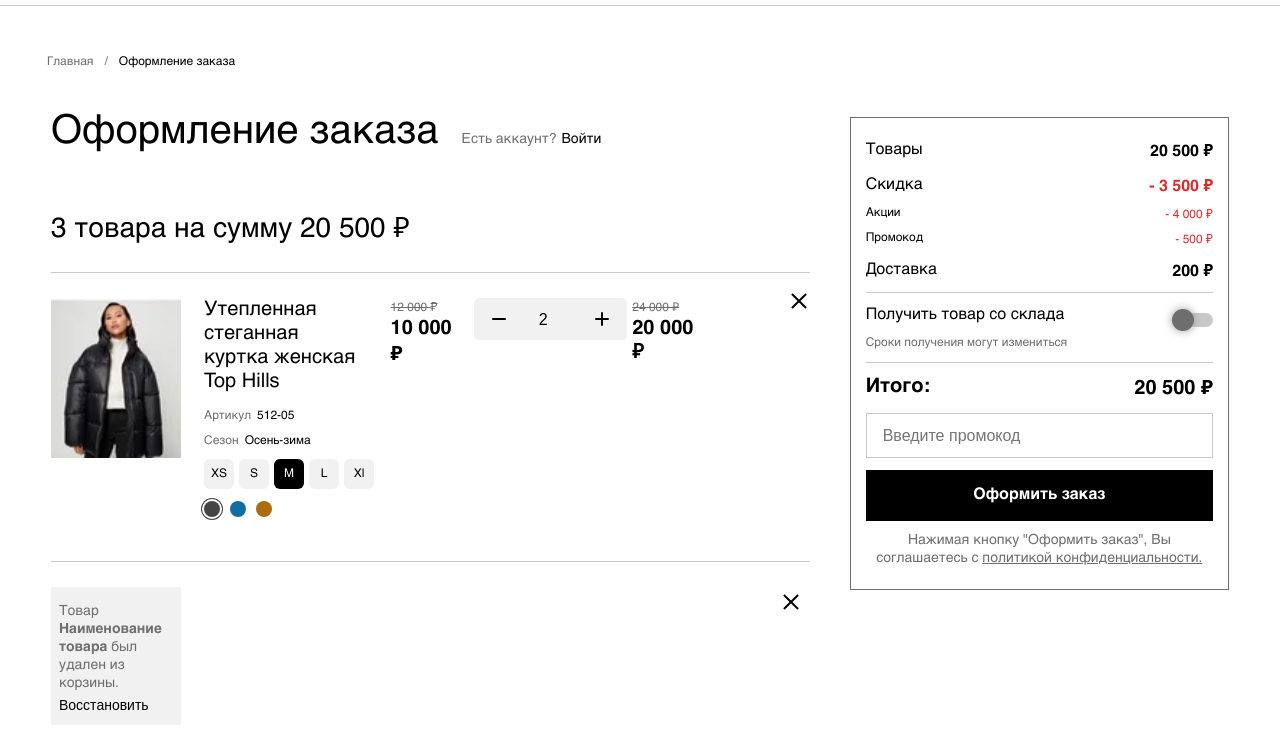
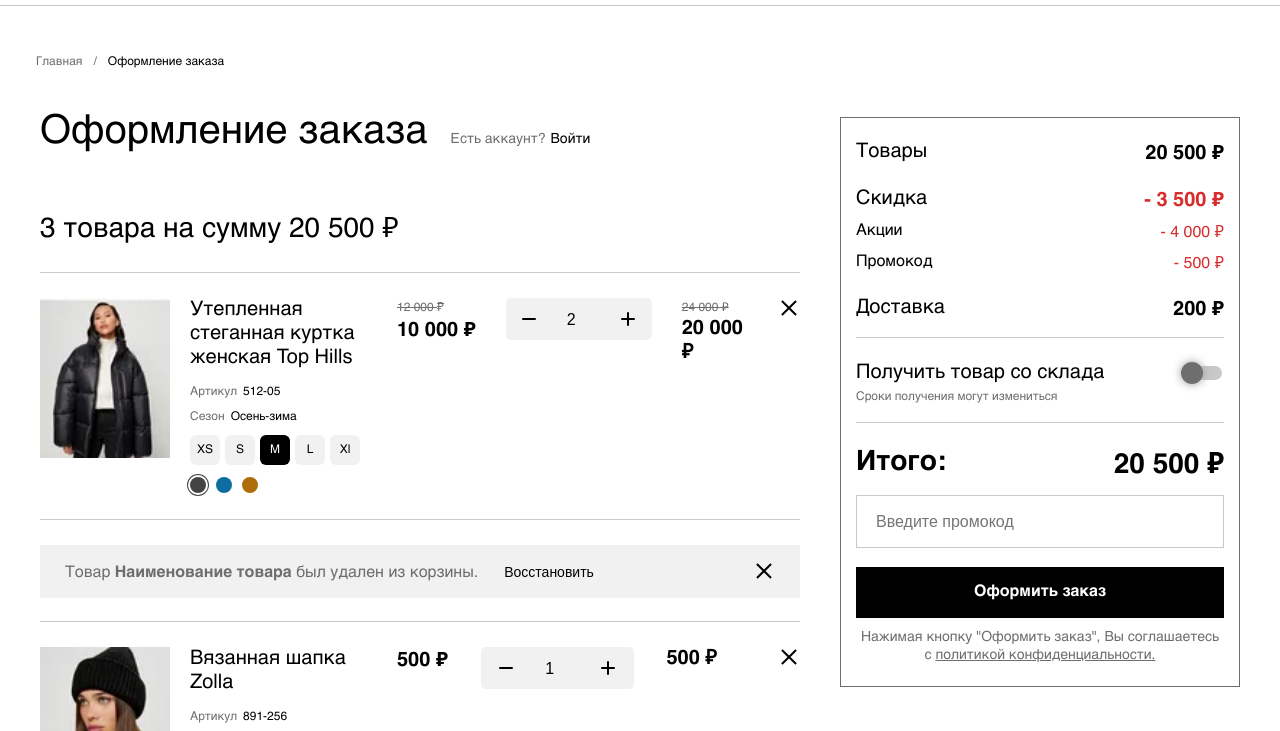
Before and after one commit to LilyHort/logo-shop, a website: page source/index.html in a window 1280 px wide. Shown: the part 69-800 px from the top of the page. Drawn offline with nearby package versions, Linux system fonts and the light colour scheme; files that its build step writes are made by us from their sources; files whose address does not match are found by name.

Commit message:
Update styles

```diff
--- a/source/index.html
+++ b/source/index.html
@@ -242,10 +242,10 @@
                       </div>
                       <div class="card__price">
                         <div class="card__price-unit">
-                          <span class="card__price-old">12&nbsp;000 <span class="ruble ruble--card-old">₽
+                          <span class="card__price-old">12&nbsp;000&nbsp;<span class="ruble ruble--card-old">₽
                             </span></span>
                           <br>
-                          <span class="card__price-current">10&nbsp;000 <span class="ruble
+                          <span class="card__price-current">10&nbsp;000&nbsp;<span class="ruble
                             ruble--card-current">₽
                             </span></span>
                         </div>
@@ -263,11 +263,10 @@
                           </button>
                         </div>
                         <div class="card__price-total">
-                          <span class="card__price-old card__price-old--total">24&nbsp;000 <span
+                          <span class="card__price-old card__price-old--total">24&nbsp;000&nbsp;<span
                               class="ruble ruble--card-old">₽</span></span>
                           <br>
-                          <span class="card__price-current">20&nbsp;000 <span
-                              class="ruble ruble--card-current">₽</span></span>
+                          <span class="card__price-current">20&nbsp;000&nbsp;<span class="ruble ruble--card-current">₽</span></span>
                         </div>
                       </div>
                     </li>
@@ -463,7 +462,7 @@
             </div>
           </div>
         </form>
-        </section>
+
 
         <div class="total">
           <div class="total__wrapper">
@@ -537,6 +536,7 @@
                   class="footer__discount-text-link">политикой конфиденциальности</a></span>
             </form>
           </section>
+          <div class="footer__more-links">
           <section class="footer__nav>">
             <h2 class="footer__nav-title title visually-hidden">Меню</h2>
             <ul class="footer__list footer__list--nav list-reset">
@@ -612,8 +612,10 @@
               </li>
             </ul>
           </section>
+          </div>
         </div>
         <section class="legal-information">
+          <h2 class="legal-information-title title visually-hidden">Юридическая информация</h2>
           <div class="legal-information__wrapper">
             <ul class="legal-information__list list-reset">
               <li class="legal-information-item">
--- a/source/styles/blocks/card.scss
+++ b/source/styles/blocks/card.scss
@@ -16,7 +16,8 @@
   @media (min-width: $desktop-width) {
     display: grid;
     grid-template-columns: 130px 1fr 2fr;
-    padding: 25px 0;
+    padding: 25px 0 7px;
+    max-width: 760px;
   }
 }
 
@@ -28,7 +29,7 @@
   @media (min-width: $desktop-width) {
     display: flex;
     flex-direction: column;
-    margin-left: 23px;
+    margin-left: 20px;
   }
 }
 
@@ -73,6 +74,16 @@
   &::after {
     transform: translate(-50%, -50%) rotate(-45deg);
   }
+
+  @media (min-width: $desktop-width) {
+    top: 25px;
+    right: 1px;
+
+    &--restore {
+      top: 41px;
+      right: 26px;
+    }
+  }
 }
 
 .card__link {
@@ -94,6 +105,7 @@ padding-right: 25px;
 }
 
 @media (min-width: $desktop-width) {
+  padding: 0;
 
   &--mobile {
     display: none;
@@ -236,6 +248,9 @@ color: $black;
 
   @media (min-width: $desktop-width) {
     align-items: flex-start;
+    gap: 30px;
+    margin-left: 17px;
+
   }
 }
 
@@ -327,9 +342,21 @@ color: $black;
 
 /* Удаленный товар */
 
+.card__item-deleted {
+  padding: 25px 0 23px;
+}
+
 .card__item-deleted-wrapper {
   background-color: $grey-3;
   padding: 15px 24px 9px 8px;
+
+  @media (min-width: $desktop-width) {
+    grid-column: 1/-1;
+    display: flex;
+    gap: 26px;
+    padding: 18px 25px 10px;
+    align-items: baseline;
+  }
 }
 
 .card__item-deleted-text {
@@ -338,6 +365,11 @@ color: $black;
   color: $grey-1;
   margin: 0;
   margin-bottom: 4px;
+
+  @media (min-width: $desktop-width) {
+    font-size: 16px;
+    line-height: 21px;
+  }
 }
 
 .card__item-deleted-name {
--- a/source/styles/blocks/comment.scss
+++ b/source/styles/blocks/comment.scss
@@ -4,6 +4,10 @@
 
 .comment__legend {
   margin-bottom: 19px;
+
+  @media (min-width: $desktop-width) {
+    margin-bottom: 28px;
+  }
 }
 
 .comment__input {
@@ -29,6 +33,12 @@
     border-color: #e74c3c;
   }
 
+  @media (min-width: $desktop-width) {
+    max-width: 760px;
+    height: 141px;
+    padding: 13px 19px;
+margin-bottom: -2px;
+  }
 }
 
 .comment__validation {
@@ -46,4 +56,7 @@
     color: #e74c3c;
   }
 
+  @media (min-width: $desktop-width) {
+    padding-left: 20px;
+  }
 }
--- a/source/styles/blocks/contacts-personal.scss
+++ b/source/styles/blocks/contacts-personal.scss
@@ -7,6 +7,8 @@
   @media (min-width: $desktop-width) {
     display: grid;
     grid-template-columns: 1fr 1fr;
+    gap: 20px 16px;
+    margin-bottom: 48px;
   }
 
 }
@@ -17,6 +19,7 @@
   @media (min-width: $desktop-width) {
     &--address {
       grid-column: 1 / 3;
+      position: relative;
     }
   }
 }
@@ -54,9 +57,14 @@
   &:focus {
     border-color: $grey-1;
   }
+
+  @media (min-width: $desktop-width) {
+    padding: 13px 16px;
+  }
 }
 
 .contacts-personal__map {
+  border: none;
   width: 100%;
   height: 220px;
   //margin: 16px 0 40px;
@@ -75,12 +83,11 @@
   @media (min-width: $desktop-width) {
     position: absolute;
     top: 0;
-    right: -420px;
+    right: -350px;
     width: 350px;
     height: 300px;
     margin-top: 0;
     z-index: 10;
-    border: 1px solid $grey-2;
     box-shadow: 0 4px 12px rgba(0, 0, 0, 0.1);
   }
 }
--- a/source/styles/blocks/footer.scss
+++ b/source/styles/blocks/footer.scss
@@ -31,6 +31,13 @@
 
 }
 
+.footer__more-links {
+  @media (min-width: $desktop-width) {
+    display: flex;
+    gap: 100px;
+  }
+}
+
 .footer__main {
   display: flex;
   flex-direction: column;
@@ -38,9 +45,10 @@
 
   @media (min-width: $desktop-width) {
    display: grid;
-   grid-template-columns: 2fr 1fr 1fr 1fr;
-   gap: 40px;
+   grid-template-columns: 1fr 2fr;
+   gap: 150px;
    padding: 0 20px;
+   max-width: 1300px;
 
 
    &::before {
--- a/source/styles/blocks/form.scss
+++ b/source/styles/blocks/form.scss
@@ -12,4 +12,10 @@ color: $black;
 padding: 0;
 margin: 0;
 margin-bottom: 24px;
+
+@media (min-width: $desktop-width) {
+  font-size: 28px;
+  line-height: 30px;
+  margin-bottom: 29px;
 }
+}
--- a/source/styles/blocks/main.scss
+++ b/source/styles/blocks/main.scss
@@ -5,31 +5,36 @@
   overflow-x: hidden;
 
   @media (min-width: $desktop-width) {
-    padding: 0 31px;
+    padding: 0 20px;
   }
 }
 
 .main__wrapper {
   font-family: $helvetica-family;
   padding: 0 16px;
+  width: 100%;
+  box-sizing: border-box;
 
   @media (min-width: $desktop-width) {
     display: grid;
-    grid-template-columns: 2fr 1fr;
-    gap: 40px;
+    grid-template-columns: 1fr 380px;
+    gap: 16px;
     align-items: start;
     position: relative;
+    padding: 0 16px;
+    max-width: 100%;
+  }
+
+  @media (min-width: 1024px) {
+    grid-template-columns: 1fr 400px;
+    gap: 20px;
     padding: 0 20px;
   }
 
   @media (min-width: 1300px) {
-    width: 100%;
     max-width: 1300px;
-    grid-template-columns: 800px 350px;
+    grid-template-columns: 800px 450px;
     margin: 0 auto;
-    padding: 0 16px;
+    padding: 0 19px;
   }
-
-
-
 }
--- a/source/styles/blocks/order.scss
+++ b/source/styles/blocks/order.scss
@@ -2,6 +2,7 @@
   @media (min-width: $desktop-width) {
     grid-column: 1;
     grid-row: 1;
+    margin-bottom: -10px;
   }
 }
 
--- a/source/styles/blocks/total.scss
+++ b/source/styles/blocks/total.scss
@@ -2,14 +2,16 @@
   border: 1px solid $grey-1;
   width: 100%;
   margin-bottom: 20px;
+  box-sizing: border-box;
 
   @media (min-width: $desktop-width) {
     grid-column: 2;
     grid-row: 1;
     position: sticky;
-    top: 20px;
     margin-bottom: 20px;
     z-index: 10;
+    width: 100%;
+    max-width: 100%;
   }
 }
 
@@ -25,6 +27,12 @@
   border-bottom: 1px solid $grey-2;
   margin: 0;
   margin-bottom: 12px;
+
+  @media (min-width: $desktop-width) {
+    gap: 21px;
+    padding-bottom: 15px;
+    margin-bottom: 23px;
+  }
 }
 
 .total__item {
@@ -56,6 +64,11 @@
   font-size: 12px;
   line-height: 15px;
   color: $black;
+
+  @media (min-width: $desktop-width) {
+    font-size: 16px;
+    line-height: 21px;
+  }
 }
 
 .total__label {
@@ -63,6 +76,11 @@
   font-size: 16px;
   line-height: 21px;
   color: $black;
+
+  @media (min-width: $desktop-width) {
+    font-size: 20px;
+  line-height: 24px;
+  }
 }
 
 .total__price {
@@ -70,6 +88,11 @@
   font-size: 16px;
   line-height: 21px;
   text-align: right;
+
+  @media (min-width: $desktop-width) {
+    font-size: 20px;
+  line-height: 24px;
+  }
 }
 
 .total__option {
@@ -79,6 +102,10 @@
   padding-bottom: 11px;
   border-bottom: 1px solid $grey-2;
   position: relative;
+
+  @media (min-width: $desktop-width) {
+    padding-bottom: 17px;
+  }
 }
 
 .total__option-info {
@@ -92,6 +119,12 @@
   line-height: 21px;
   color: $black;
   margin-bottom: 10px;
+
+  @media (min-width: $desktop-width) {
+    font-size: 20px;
+    line-height: 24px;
+    margin-bottom: 5px;
+  }
 }
 
 .total__option-info-additional {
@@ -105,6 +138,11 @@
   position: absolute;
   right: 0;
   top: 8px;
+
+  @media (min-width: $desktop-width) {
+    top: 5px;
+    right: 2px;
+  }
 }
 
 
@@ -152,6 +190,12 @@
   line-height: 24px;
   color: $black;
   padding: 12px 0;
+
+  @media (min-width: $desktop-width) {
+    font-size: 28px;
+    line-height: 30px;
+    padding: 24px 0 15px;
+  }
 }
 
 .total__input {
@@ -163,6 +207,11 @@
   line-height: 21px;
   padding: 11px 16px;
   margin-bottom: 12px;
+
+  @media (min-width: $desktop-width) {
+    padding: 15px 19px;
+    margin-bottom: 19px;
+  }
 }
 
 .total__button {
```
